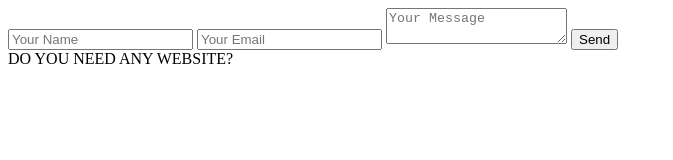
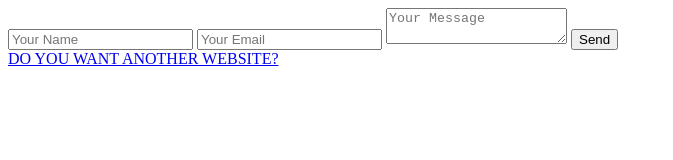
Before and after one commit to kidussamuel1331/kidus2, a plain HTML site: page index.html in a window 1280 px wide. Shown: the whole page, without its empty margins (0-673 px from the left). Drawn offline with nearby package versions, Linux system fonts and the light colour scheme.

Commit message:
Update index.html

```diff
--- a/index.html
+++ b/index.html
@@ -12,7 +12,7 @@
   <textarea name="message" placeholder="Your Message" required></textarea>
   <button type="submit">Send</button>
 </form>
-    <a herf="mass.html">DO YOU NEED ANY WEBSITE?</a>
+   <a href="mass.html">DO YOU WANT ANOTHER WEBSITE?</a>
 <script src="https://cdn.jsdelivr.net/npm/emailjs-com@3/dist/email.min.js"></script>
 
 <script>
```
